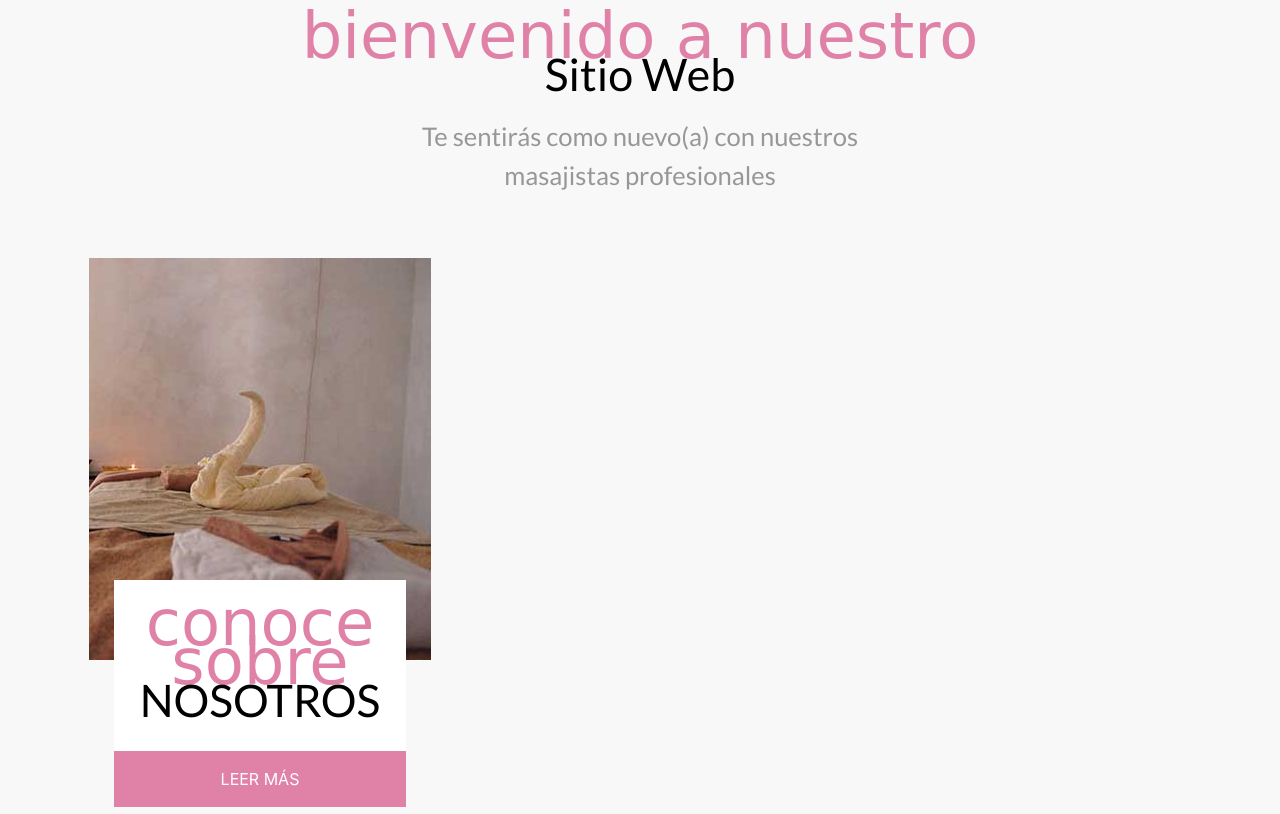
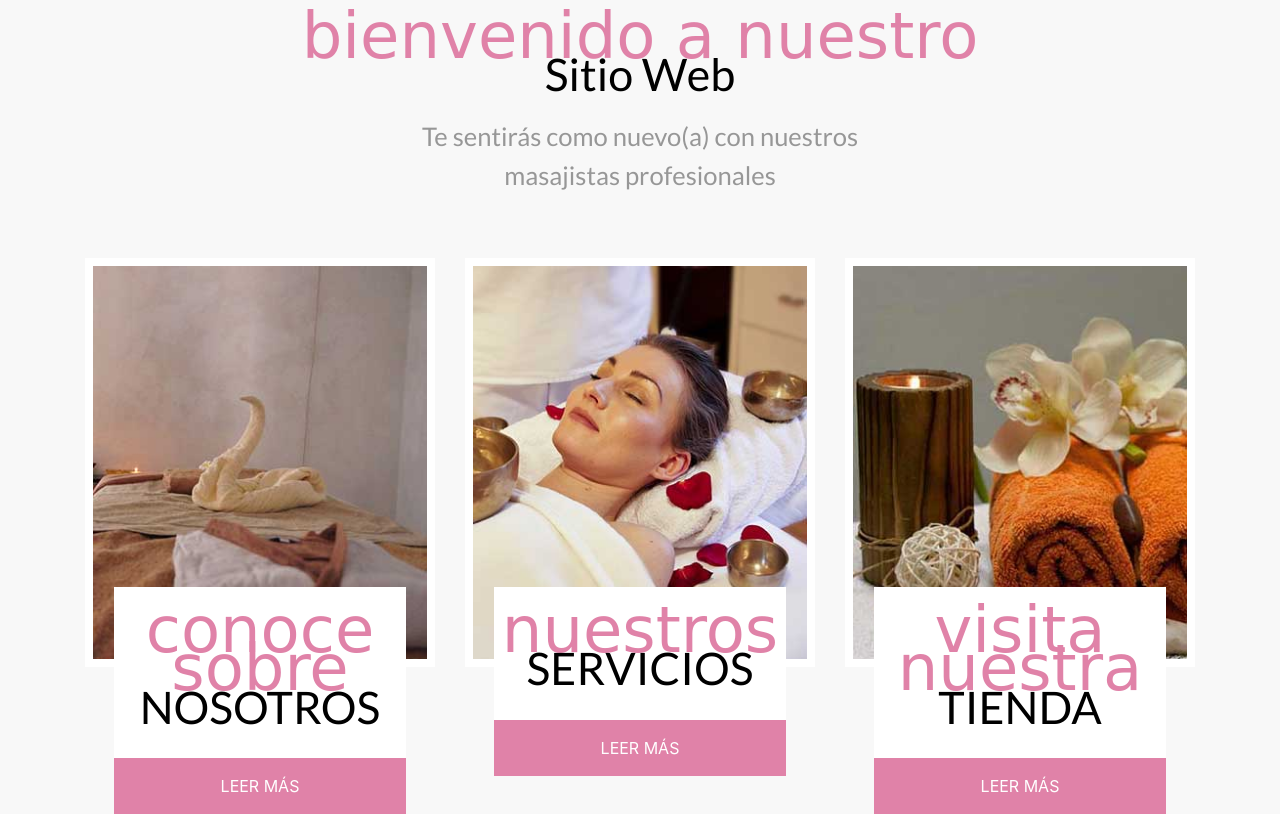
Before and after one commit to marcoAspeitia31/carolina-spa, a PHP site: page / in a window 1280 px wide. Shown: the part 997-1811 px from the top of the page. Run offline with PHP 8.4, Linux system fonts and the light colour scheme; some web fonts are replaced.

Commit message:
Finishing styles to services in frontpage, class 39

```diff
--- a/css/styles.css
+++ b/css/styles.css
@@ -94,6 +94,13 @@ body{
 /* Services Front Page */
 .service img{
     border: .5rem solid #ffffff;
+    -webkit-transition: transform .3s ease;
+    -ms-transition:  transform .3s ease;
+    transition: transform .3s ease;
+
+}
+.service img:hover{
+    transform: scale(1.2) rotate(10deg);
 }
 .service-info{
     background-color: #ffffff;
--- a/index.html
+++ b/index.html
@@ -147,7 +147,7 @@
     <div class="container">
         <div class="row">
             <div class="col-md-4 text-center">
-                <div class="service-image">
+                <div class="service">
                     <img src="img/servicio_01.jpg" alt="" class="img-fluid">
                     <div class="row justify-content-center no-gutters">
                         <div class="col-md-10 service-info">
@@ -158,7 +158,33 @@
                         </div>
                     </div>
                 </div><!-- service-image end -->
-            </div><!-- col-md-4 end -->
+            </div><!-- repeatable col-md-4 -->
+            <div class="col-md-4 text-center">
+                <div class="service">
+                    <img src="img/servicio_02.jpg" alt="" class="img-fluid">
+                    <div class="row justify-content-center no-gutters">
+                        <div class="col-md-10 service-info">
+                            <h3 class="text-uppercase text-center py-4 italic-letter">
+                                <span class="text-lowercase d-block">nuestros </span>servicios
+                            </h3>
+                            <a href="#" class="btn btn-primary btn-block text-uppercase py-3">Leer más</a>
+                        </div>
+                    </div>
+                </div><!-- service-image end -->
+            </div><!-- repeatable col-md-4 -->
+            <div class="col-md-4 text-center">
+                <div class="service">
+                    <img src="img/servicio_03.jpg" alt="" class="img-fluid">
+                    <div class="row justify-content-center no-gutters">
+                        <div class="col-md-10 service-info">
+                            <h3 class="text-uppercase text-center py-4 italic-letter">
+                                <span class="text-lowercase d-block">Visita nuestra </span>tienda
+                            </h3>
+                            <a href="#" class="btn btn-primary btn-block text-uppercase py-3">Leer más</a>
+                        </div>
+                    </div>
+                </div><!-- service-image end -->
+            </div><!-- repeatable col-md-4 -->
         </div><!-- row end -->
     </div>
     <!-- Services end -->
```
